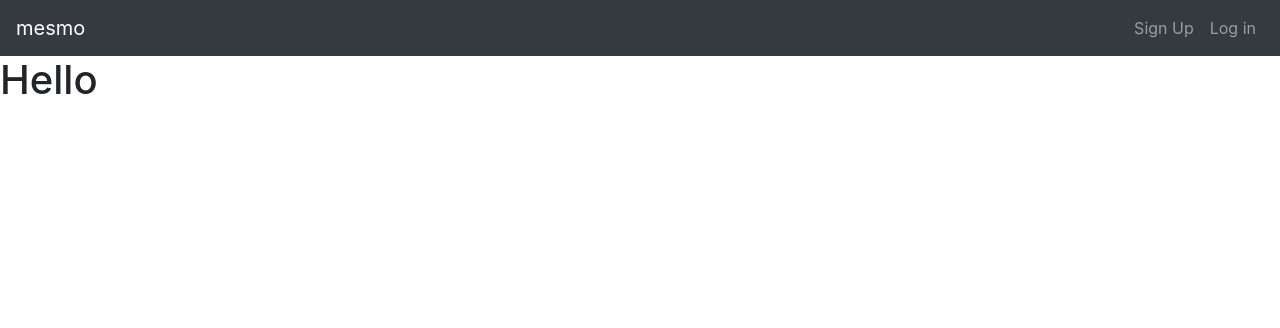
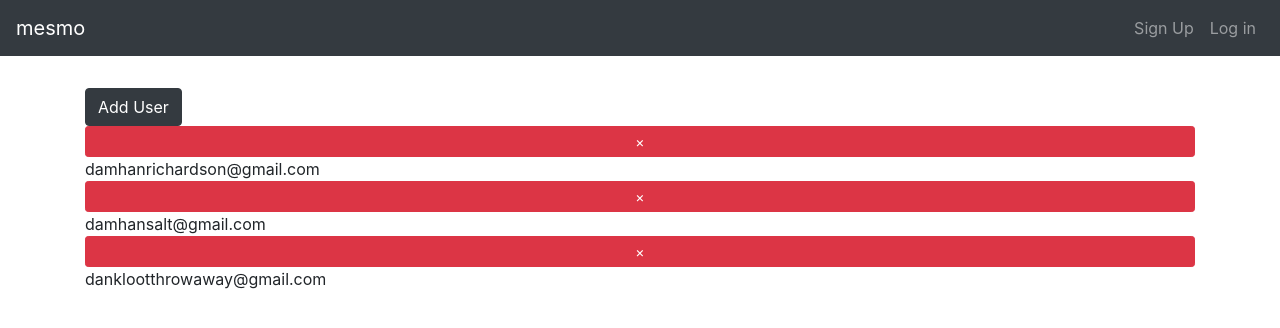
Before and after one commit to Damhan/mesmo, a React (Create React App) app in the folder client/: page / in a window 1280 px wide. Shown: the top 328 px of the page. Built offline with nearby package versions, Linux system fonts and the light colour scheme.

Commit message:
Added basic react

```diff
--- a/client/src/App.js
+++ b/client/src/App.js
@@ -1,13 +1,14 @@
 import React from 'react';
 import 'bootstrap/dist/css/bootstrap.css';
 import './App.css';
-import NavBar from './components/NavBar.js'
+import NavBar from './components/NavBar.js';
+import UserList from './components/UserList';
 
 function App() {
   return (
     <div className="wrapper">
       <NavBar />
-      <h1>Hello</h1>
+      <UserList />
     </div>
   );
 }
--- /dev/null
+++ b/client/src/components/UserList.js
@@ -0,0 +1,58 @@
+import React, {Component} from 'react';
+import {Container, ListGroup, ListGroupItem, Button} from 'react-bootstrap';
+import { CSSTransition, TransitionGroup} from 'react-transition-group';
+import uuid from 'uuid';
+
+class UserList extends Component {
+    state = {
+        users: [
+            {id: uuid(), email: 'damhanrichardson@gmail.com'},
+            {id: uuid(), email: 'damhansalt@gmail.com'},
+            {id: uuid(), email: 'danklootthrowaway@gmail.com'}
+        ]
+    }
+
+    render() {
+        const {users} = this.state
+        return(
+            <Container>
+                <Button
+                    className="btn-dark"
+                    style={{marginTop: '2rem'}}
+                    onClick={() => {
+                        const user = prompt("Enter name")
+                        if(user) {
+                            this.setState(state=> ({
+                                users: [...state.users, {id: uuid(), email:user}]
+                            }))
+                        }
+                    }}
+                >Add User</Button>
+                <ListGroup>
+                    <TransitionGroup className="userList">
+                        {users.map(({id, email}) => (
+                            <CSSTransition key={id} timeout={500} classNames="fade">
+                                <ListGroup>
+                                    <Button
+                                        className="remove-btn"
+                                        variant="danger"
+                                        size="sm"
+                                        onClick={() => {
+                                            this.setState(state => {
+                                                items: state.users.filter(user => user.id != id)
+                                            });
+                                        }}
+                                    >&times;</Button>
+                                    {email}
+
+                                </ListGroup>
+                            </CSSTransition>
+                    ))}
+                    </TransitionGroup>
+                </ListGroup>
+            </Container>
+        );
+    }
+}
+
+export default UserList;
```
